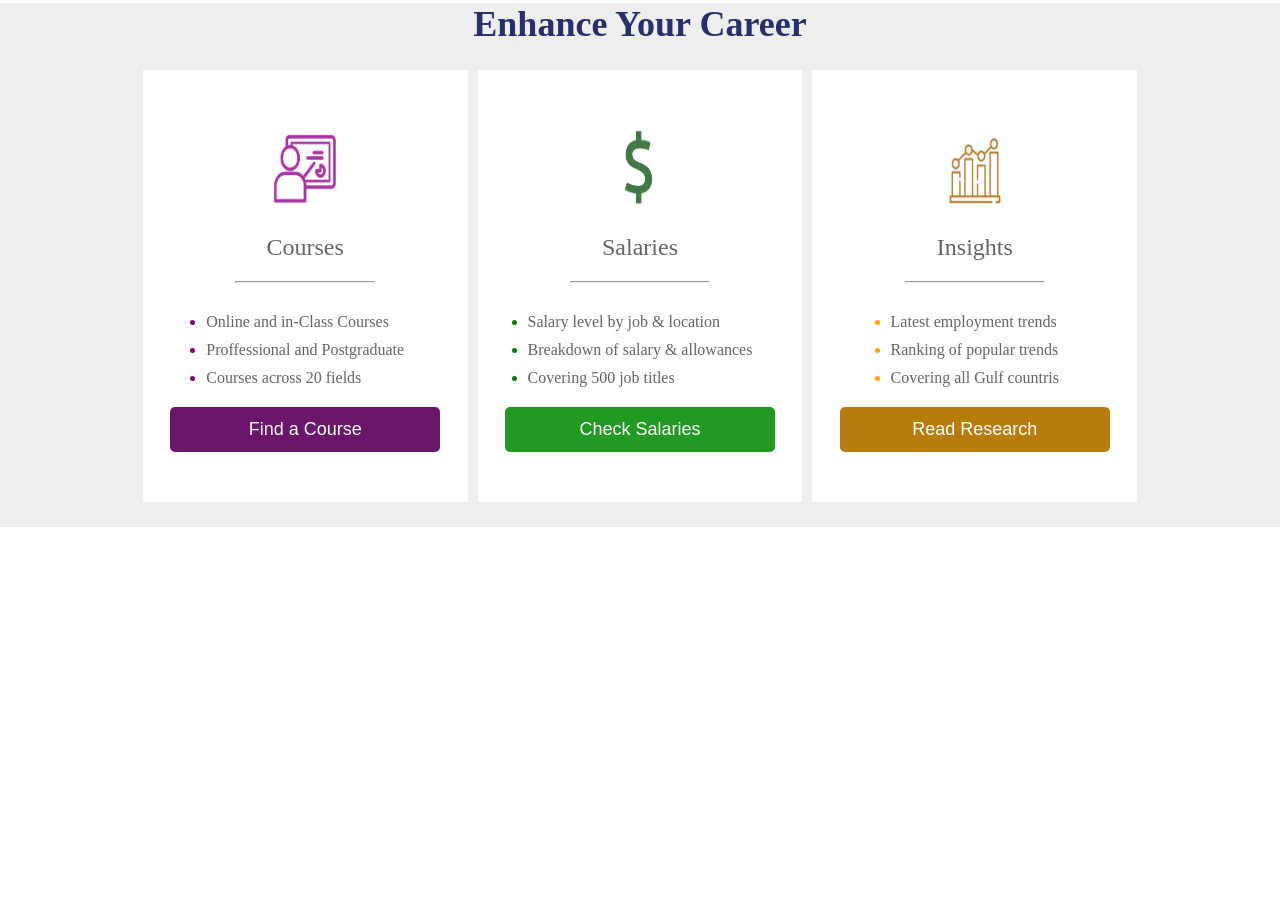
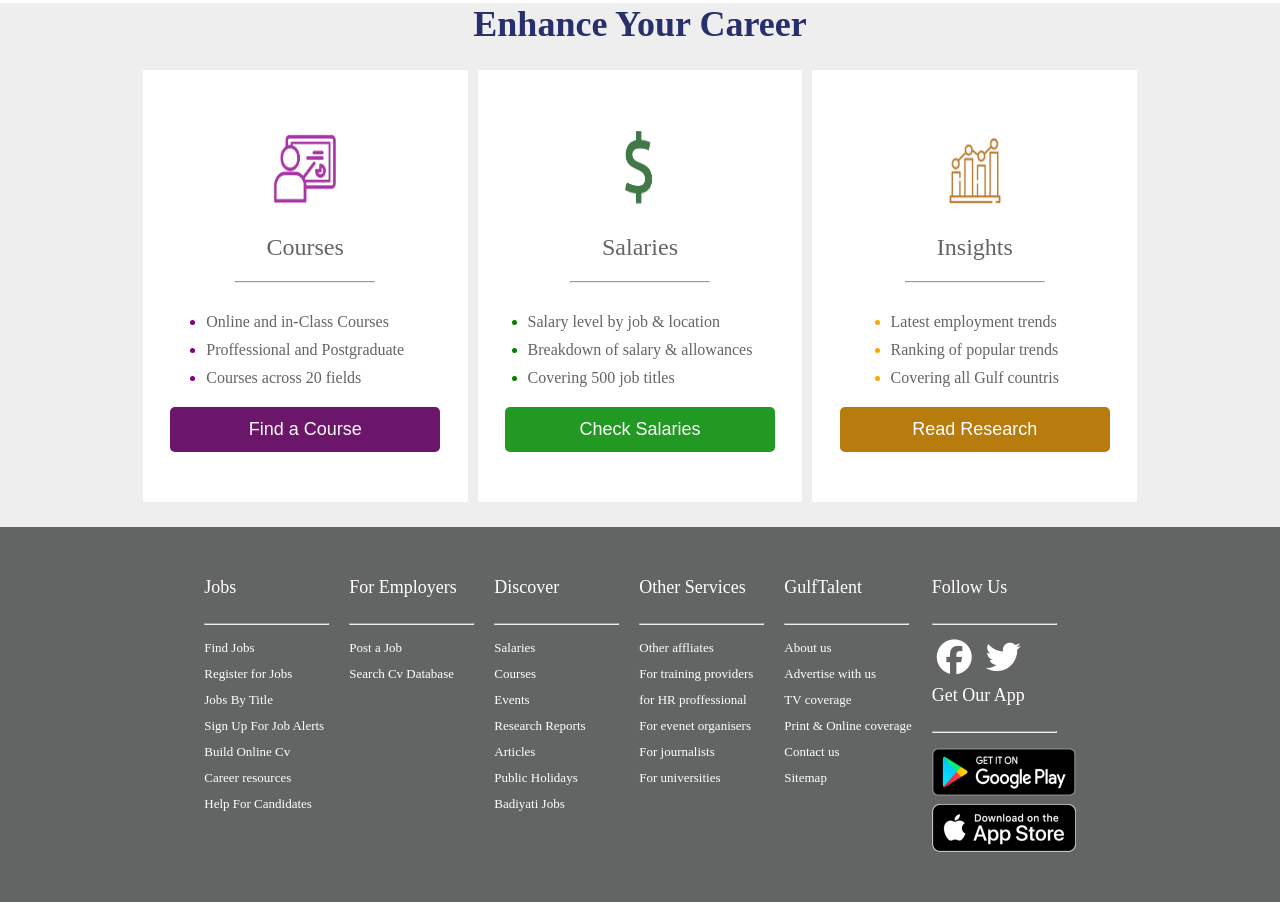
Before and after one commit to RanaSalmanHassan/GulfTalent-Clone, a plain HTML site: page index.html in a window 1280 px wide. Shown: the part 1928-2830 px from the top of the page. Before the commit the page ends 2455 px from the top, so only its background shows below. Drawn offline with Linux system fonts and the light colour scheme.

Commit message:
GT PART 9

```diff
--- a/index.html
+++ b/index.html
@@ -291,6 +291,88 @@
             </div>
         </section>
         <!-- Enhance Career End  -->
+
+        <!-- Footer Start  -->
+        <footer>
+            <div class="jobs">
+                <div class="title">Jobs</div>
+                <hr class="footer_hr">
+                <ul>
+                    <li class="footer_li">Find Jobs</li>
+                    <li class="footer_li">Register for Jobs</li>
+                    <li class="footer_li">Jobs By Title</li>
+                    <li class="footer_li">Sign Up For Job Alerts</li>
+                    <li class="footer_li">Build Online Cv</li>
+                    <li class="footer_li">Career resources</li>
+                    <li class="footer_li">Help For Candidates</li>
+                </ul>
+            </div>
+            <div class="for_employers">
+                <div class="title">For Employers</div>
+                <hr class="footer_hr">
+                <ul>
+                    <li class="footer_li">Post a Job</li>
+                    <li class="footer_li">Search Cv Database</li>
+                </ul>
+            </div>
+            <div class="discover">
+                <div class="title">Discover</div>
+                <hr class="footer_hr">
+                <ul>
+                    <li class="footer_li">Salaries</li>
+                    <li class="footer_li">Courses</li>
+                    <li class="footer_li">Events</li>
+                    <li class="footer_li">Research Reports</li>
+                    <li class="footer_li">Articles</li>
+                    <li class="footer_li">Public Holidays</li>
+                    <li class="footer_li">Badiyati Jobs</li>
+                </ul>
+            </div>
+            <div class="other_services">
+                <div class="title">Other Services</div>
+                <hr class="footer_hr">
+                <ul>
+                    <li class="footer_li">Other affliates</li>
+                    <li class="footer_li">For training providers</li>
+                    <li class="footer_li">for HR proffessional</li>
+                    <li class="footer_li">For evenet organisers</li>
+                    <li class="footer_li">For journalists</li>
+                    <li class="footer_li">For universities</li>
+                </ul>
+            </div>
+            <div class="GulfTalent">
+                <div class="title">GulfTalent</div>
+                <hr class="footer_hr">
+                <ul>
+                    <li class="footer_li">About us</li>
+                    <li class="footer_li">Advertise with us</li>
+                    <li class="footer_li">TV coverage</li>
+                    <li class="footer_li">Print & Online coverage</li>
+                    <li class="footer_li">Contact us</li>
+                    <li class="footer_li">Sitemap</li>
+                </ul>
+            </div>
+
+            <div class="follow_us">
+                <div class="face_twit">
+                    <div class="title">Follow Us</div>
+                    <hr class="footer_hr">
+                    <div class="follow_desc">
+                        <i class="fa-brands fa-facebook"></i>
+                        <i class="fa-brands fa-twitter"></i>
+                    </div>
+                </div>
+                <div class="download">
+                    <div class="title">Get Our App</div>
+                    <hr class="footer_hr">
+                    <div class="desc_img_div">
+                        <img class="footer_img" src="images/playstore.png" alt="PlayStore">
+                        <img class="footer_img" src="images/app_store.png" alt="App Store">
+                    </div>
+                </div>
+            </div>
+        </footer>
+        <!-- Footer End  -->
     </main>
 
 </body>
--- a/style.css
+++ b/style.css
@@ -534,3 +534,67 @@ select {
   border-top: 5px solid rgb(184, 124, 14);
   transition: transform 0.3s ease-in;
 }
+
+/* Footer Section  */
+footer {
+  display: flex;
+  align-items: start;
+  justify-content: center;
+  gap: 20px;
+  background-color: #636464;
+  color: white;
+  padding: 50px 100px;
+}
+
+footer div .title {
+  font-size: 18px;
+  margin: 0px 0px 25px;
+}
+
+footer div ul {
+  list-style: none;
+}
+
+.footer_li {
+  margin: 10px 0px;
+  font-size: 13px;
+  transition: 0.1s ease-in;
+  cursor: pointer;
+}
+
+.footer_li:hover {
+  transition: 0.1s ease-in;
+  opacity: 0.6;
+}
+.footer_hr {
+  width: 125px;
+  margin-bottom: 15px;
+}
+.follow_desc i {
+  font-size: 35px;
+  margin: 0px 5px;
+  margin-bottom: 10px;
+  transition: transform 0.25s ease-in-out;
+}
+.fa-facebook:hover,
+.fa-twitter:hover {
+  transform: scale(1.5);
+  transition: transform 0.25s ease-in-out;
+}
+
+.desc_img_div {
+  display: flex;
+  flex-direction: column;
+  align-items: center;
+  justify-content: center;
+  gap: 8px;
+}
+
+.footer_img {
+  transition: transform 0.3s ease-in-out;
+}
+
+.footer_img:hover {
+  transform: scale(1.3);
+  transition: transform 0.3s ease-in-out;
+}
```
Also changed, not shown: images/app_store.png (added), images/playstore.png (added).
